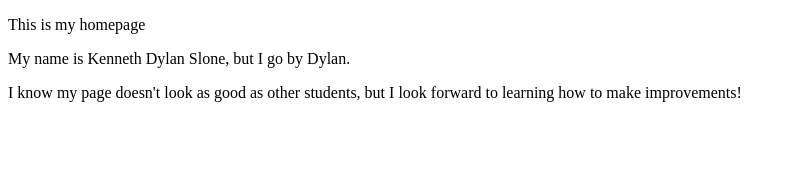
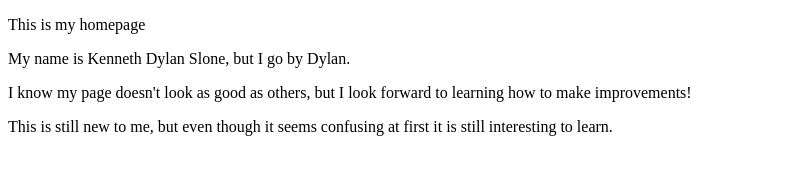
Before and after one commit to D-Slone/D-Slone.github.io, a plain HTML site: page index.htm in a window 1280 px wide. Shown: the whole page, without its empty margins (0-795 px from the left). Drawn offline with Linux system fonts and the light colour scheme.

Commit message:
Making improvements again

```diff
--- a/index.htm
+++ b/index.htm
@@ -12,7 +12,9 @@
 
 <body>
 <p>My name is Kenneth Dylan Slone, but I go by Dylan.</p>
-<p>I know my page doesn't look as good as other students, but I look forward to learning how to make improvements!</p>
+<p>I know my page doesn't look as good as others, but I look forward to learning how to make improvements!</p>
+<p>This is still new to me, but even though it seems confusing at first it is still interesting to learn.</p>
+
 
 </body>
 </html>
```
